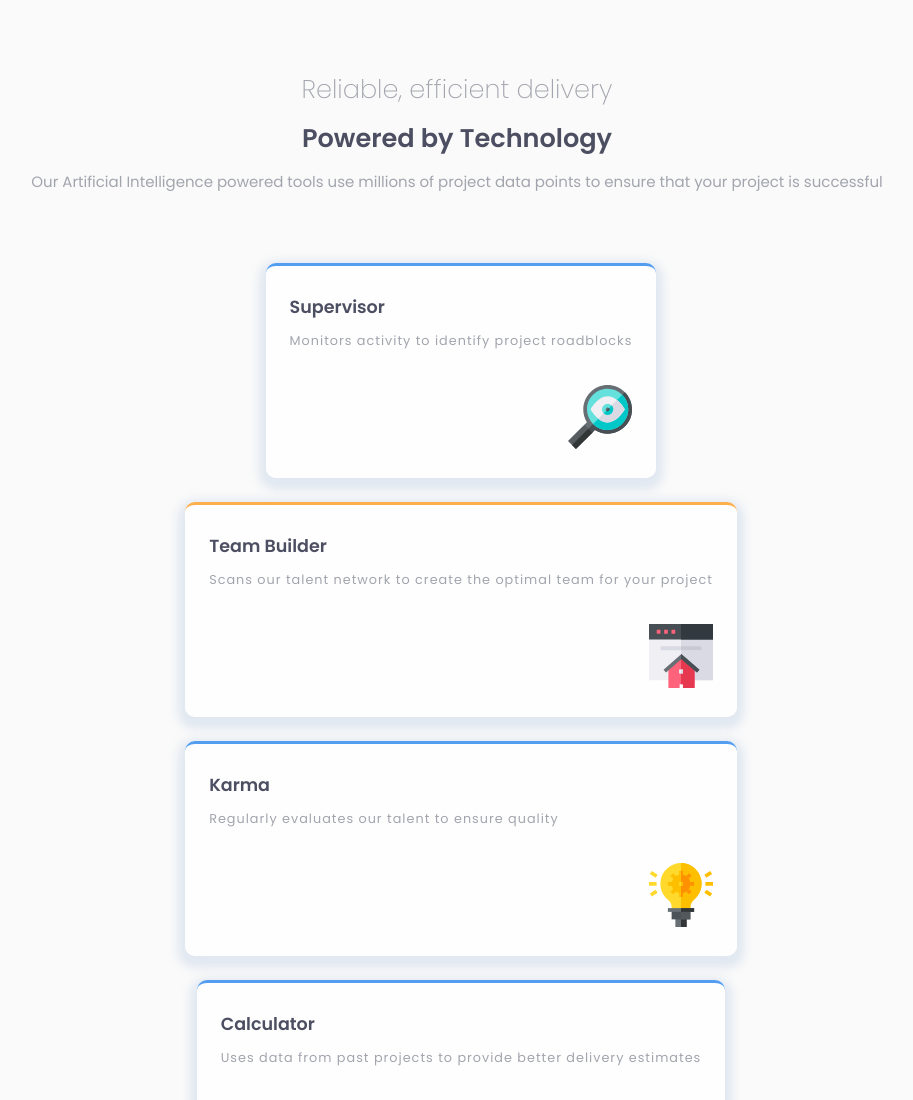
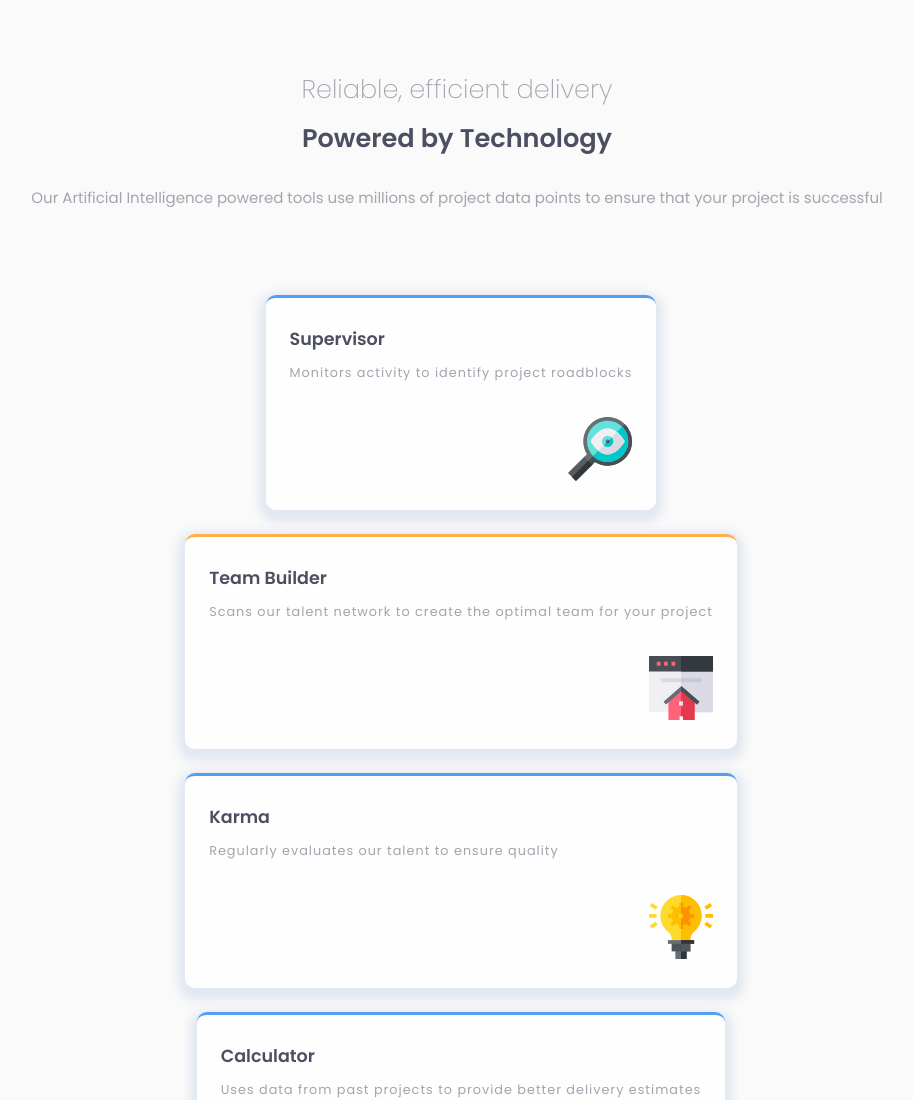
Before and after one commit to mgkh286/four-card-feature-section-master, a plain HTML site: page index.html in a window 1280 px wide. Shown: the top 1100 px of the page, without its empty margins (183-1096 px from the left). Drawn offline with Linux system fonts and the light colour scheme.

Commit message:
add padding to heading

```diff
--- a/style.css
+++ b/style.css
@@ -74,7 +74,7 @@ body {
 
 .desc p {
   color: var(--Grayish-Blue);
-  /* font-size: 1rem; */
+  padding: 1rem 2rem;
   font-weight: 400;
 }
 
```
